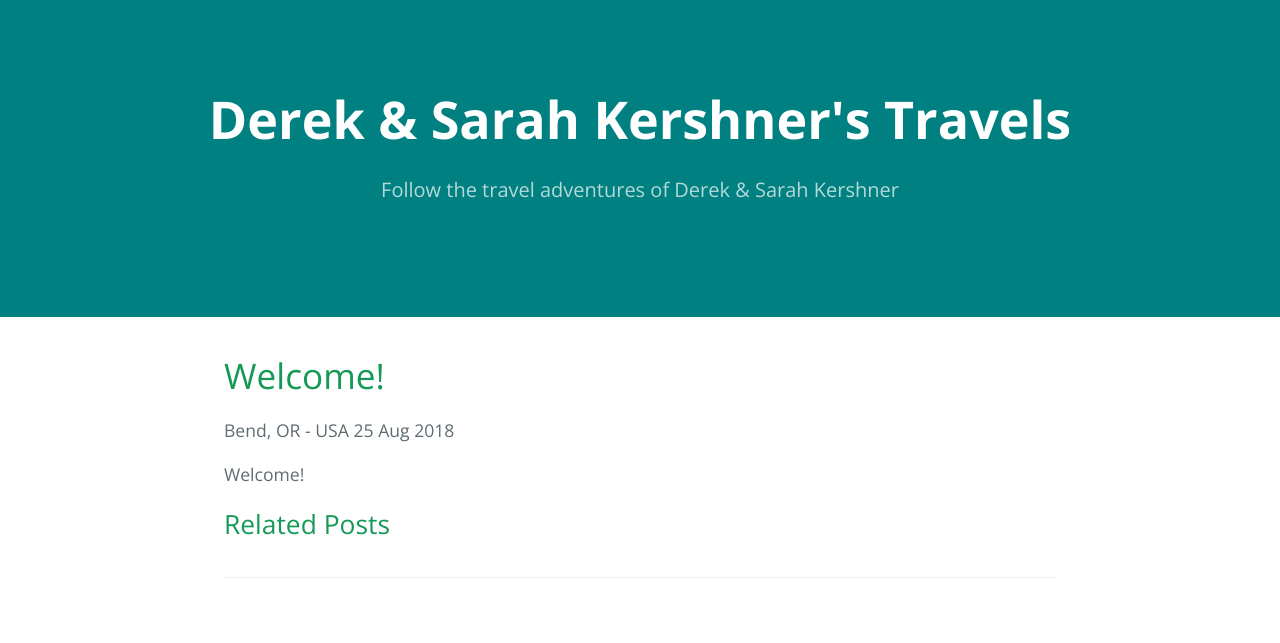
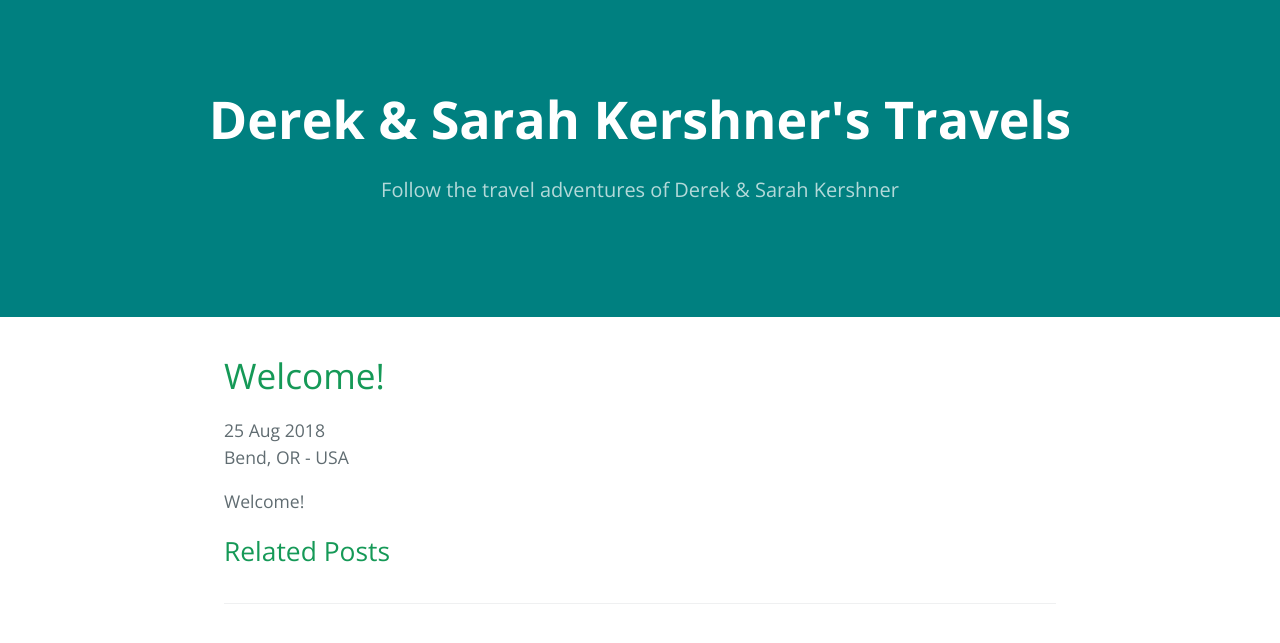
Before and after one commit to dkershner6/travelblog, a Jekyll site: the page built from _posts/2018-08-25-welcome.md, in a window 1280 px wide. Shown: the top 643 px of the page. Built offline with Jekyll 4.4.1, drawn with Linux system fonts in a browser that asks for light colours.

Commit message:
Update post.html

```diff
--- a/_layouts/post.html
+++ b/_layouts/post.html
@@ -4,8 +4,8 @@ layout: default
 
 <div class="post">
   <h1 class="post-title">{{ page.title }}</h1>
+  <span class="post-date">{{ page.date | date_to_string }}</span><br />
   <span class="location">{{ page.location }} - {{ page.country }}</span>
-  <span class="post-date">{{ page.date | date_to_string }}</span>
   {{ content }}
 </div>
 
```
